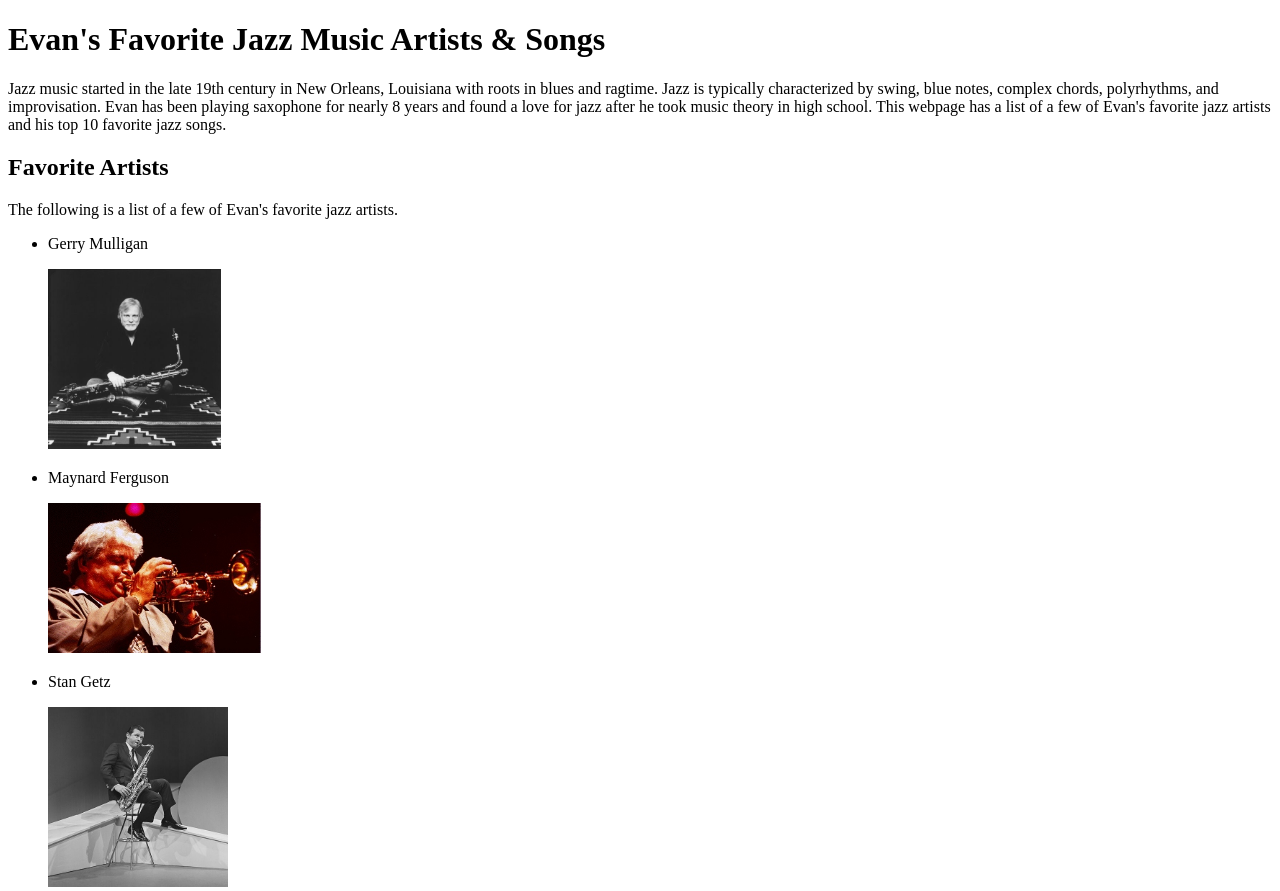
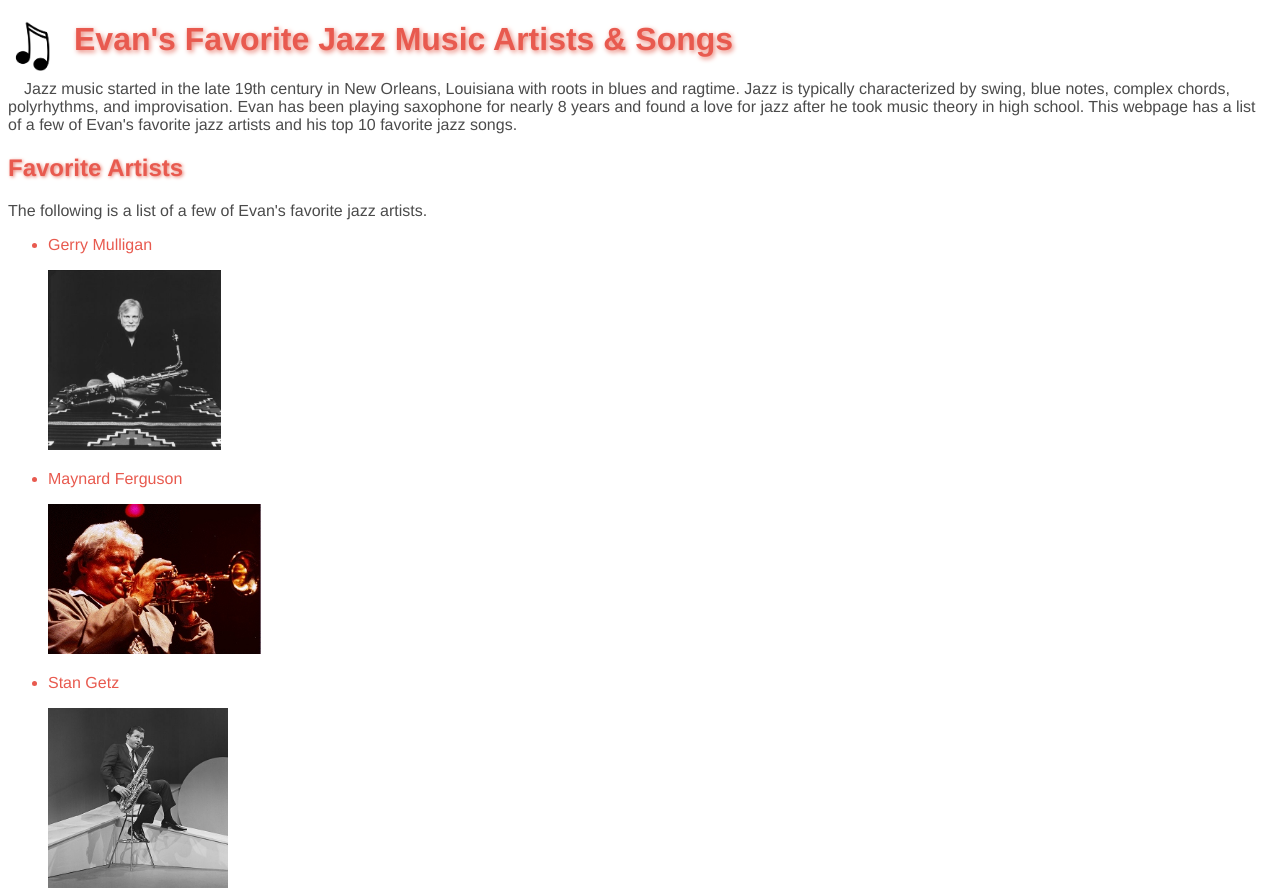
Before and after one commit to evanpeterson891/my-website, a plain HTML site: page index.html in a window 1280 px wide. Shown: the top 891 px of the page. Drawn offline with Linux system fonts and the light colour scheme.

Commit message:
Wrote CSS and added some images

```diff
--- a/index.html
+++ b/index.html
@@ -7,11 +7,14 @@
   <meta name="viewport" content="width=device-width, initial-scale=1.0">
   <meta name="Description"
     content="A quick explanation of jazz and a list of Evan's favorite jazz pieces throughout history.">
+  <link rel="shortcut icon" href="images/music-note-alt.png">
+  <link rel="stylesheet" href="styles/styles.css">
   <title>Evan's Favorite Jazz Music</title>
 </head>
 
 <body>
   <header>
+    <img src="/images/music-note.png" alt="music note image" height="50em">
     <h1>Evan's Favorite Jazz Music Artists &amp; Songs</h1>
     <p>Jazz music started in the late 19th century in New Orleans, Louisiana with roots in blues and ragtime. Jazz is
       typically characterized by swing, blue notes, complex chords, polyrhythms, and improvisation. Evan has been
@@ -23,7 +26,7 @@
     <!--
       The following section is an unordered list of favorite artists with their images displayed as well
     -->
-    <h2>Favorite Artists</h2>
+    <h2 class="bodyheader">Favorite Artists</h2>
     <p>The following is a list of a few of Evan's favorite jazz artists.</p>
     <ul>
       <li>
@@ -48,7 +51,7 @@
     <!--
       The following section is an ordered list of favorite songs with links to the songs' youtube video
     -->
-    <h2>Top 10 Favorite Songs</h2>
+    <h2 class="bodyheader">Top 10 Favorite Songs</h2>
     <p>The following is a list of Evan's favorite jazz songs with links to their respective Youtube videos. Although
       some of the artists are not listed as favorites above, it does not mean they are not amazing!</p>
     <ol>
@@ -89,7 +92,7 @@
     <h3>Words from the author</h3>
     <p>It was very hard to decide on just 10 songs that I liked the most, there are around 100 jazz songs that I love
       listening to but it was fun to make a list like this to share on this webpage!</p>
-    <p><strong>&copy; Evan Peterson 2023</strong></p>
+    <p id="copyright"><strong>&copy; Evan Peterson 2023</strong></p>
   </footer>
 </body>
 
--- /dev/null
+++ b/styles/styles.css
@@ -0,0 +1,41 @@
+/* styles for the elements */
+:root {
+    --text-color-1: #e85a4f;
+    --text-color-2: #4b4b4b;
+    --text-color-3: #e98074;
+    --accent-color: #d8c3a5;
+}
+body {
+    color: var(--text-color-2);
+    font-family:'Franklin Gothic Medium', 'Arial Narrow', Arial, sans-serif;
+}
+
+/* styles for the header */
+header img {
+    float: left;
+    margin-right: 1em;
+}
+header {
+    clear: left;
+}
+header p {
+    text-indent: 1em;
+}
+h1, h2, h3 {
+    color: var(--text-color-1);
+    text-shadow: .05em .05em .15em var(--text-color-3);
+}
+
+/* styles for the main content */
+ul>li {
+    color: var(--text-color-1);
+}
+a:hover {
+    font-style: italic;
+    font-weight: bold;
+}
+
+/* styles for the footer */
+#copyright {
+    text-align: center;
+}
```
Also changed, not shown: images/music-note-alt.png (added), images/music-note.png (added), styles.css (deleted).
